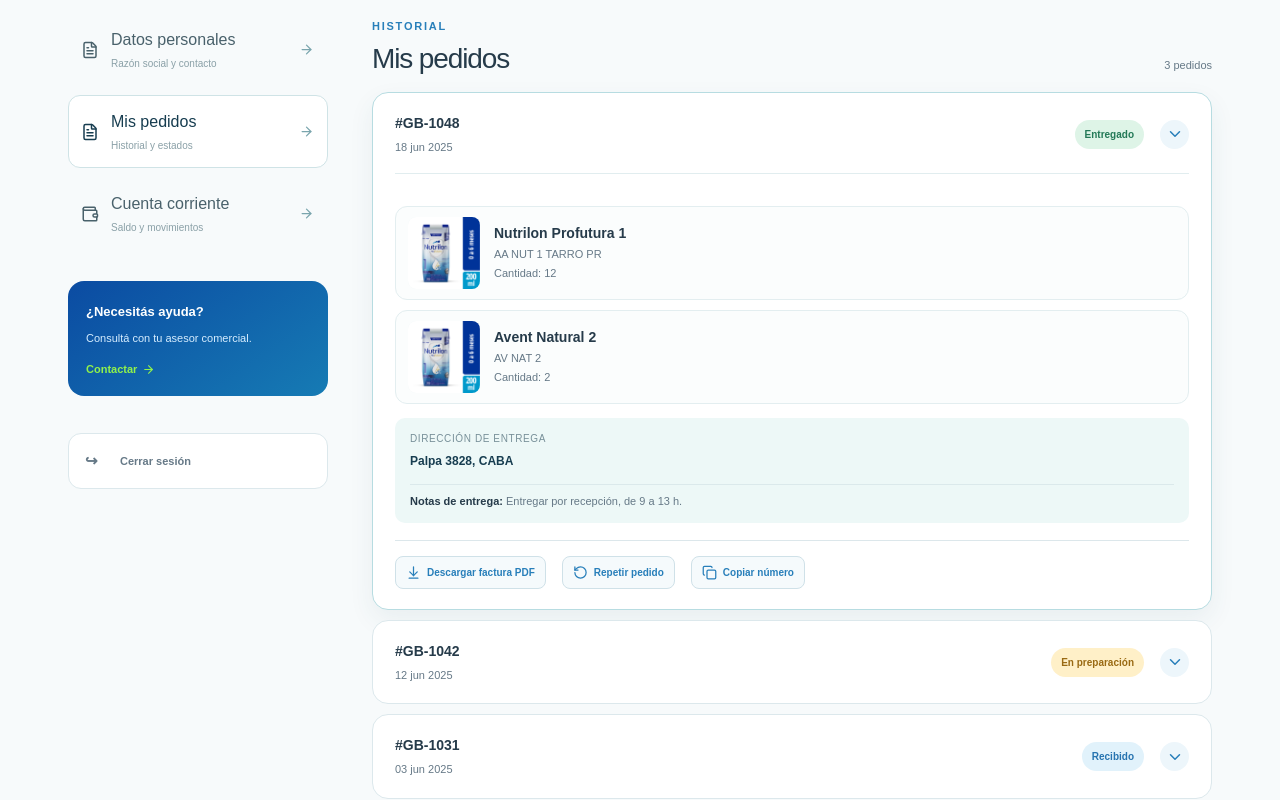
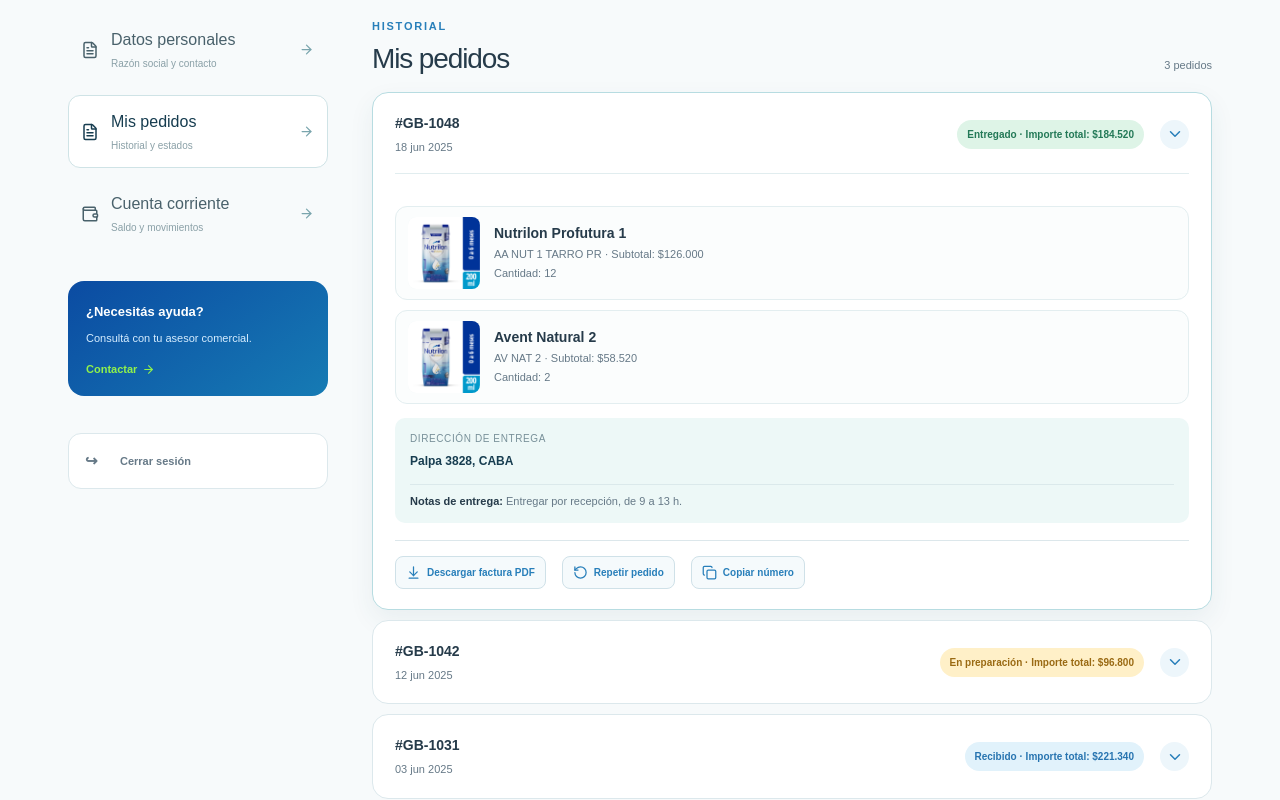
Before and after one commit to depcsuite/grupobabystore.com.ar, a Next.js app: page /cuenta in a window 1280 px wide. Shown: the part 360-1160 px from the top of the page. Built offline with nearby package versions, Linux system fonts and the light colour scheme.

Commit message:
Mostrar total y subtotales en pedidos

```diff
--- a/app/cuenta/page.tsx
+++ b/app/cuenta/page.tsx
@@ -9,9 +9,9 @@ import { AccountMenu } from "@/components/account-menu"
 import { PromoTopbar } from "@/components/promo-topbar"
 
 const orders = [
-  { id: "#GB-1048", date: "18 jun 2025", items: [{ name: "Nutrilon Profutura 1", code: "AA NUT 1 TARRO PR", quantity: 12, image: "/hero-nutrilon-1.jpg", price: "$126.000" }, { name: "Avent Natural 2", code: "AV NAT 2", quantity: 2, image: "/hero-nutrilon-1.jpg", price: "$58.520" }], amount: "$184.520", status: "Entregado", tone: "done", address: "Palpa 3828, CABA", notes: "Entregar por recepción, de 9 a 13 h." },
-  { id: "#GB-1042", date: "12 jun 2025", items: [{ name: "NAN Expert Pro 1", code: "AA NAN 1 TARRO", quantity: 6, image: "/hero-nutrilon-1.jpg", price: "$68.400" }, { name: "BIBS Chupete", code: "BIBS CHUPETE", quantity: 12, image: "/hero-nutrilon-1.jpg", price: "$28.400" }], amount: "$96.800", status: "En preparación", tone: "progress", address: "Av. Cabildo 2450, CABA", notes: "Avisar antes de entregar." },
-  { id: "#GB-1031", date: "03 jun 2025", items: [{ name: "Nutrilon Profutura 2", code: "AA NUT 2 TARRO PR", quantity: 1, image: "/hero-nutrilon-1.jpg", price: "$142.000" }, { name: "Chicco Set Baño", code: "CHICCO SET BANIO", quantity: 1, image: "/hero-nutrilon-1.jpg", price: "$79.340" }], amount: "$221.340", status: "Recibido", tone: "received", address: "Palpa 3828, CABA", notes: "Entregar por recepción, de 9 a 13 h." },
+  { id: "#GB-1048", date: "18 jun 2025", items: [{ name: "Nutrilon Profutura 1", code: "AA NUT 1 TARRO PR · Subtotal: $126.000", quantity: 12, image: "/hero-nutrilon-1.jpg", price: "$126.000", subtotal: "$126.000" }, { name: "Avent Natural 2", code: "AV NAT 2 · Subtotal: $58.520", quantity: 2, image: "/hero-nutrilon-1.jpg", price: "$58.520", subtotal: "$58.520" }], amount: "$184.520", status: "Entregado · Importe total: $184.520", tone: "done", address: "Palpa 3828, CABA", notes: "Entregar por recepción, de 9 a 13 h." },
+  { id: "#GB-1042", date: "12 jun 2025", items: [{ name: "NAN Expert Pro 1", code: "AA NAN 1 TARRO · Subtotal: $68.400", quantity: 6, image: "/hero-nutrilon-1.jpg", price: "$68.400", subtotal: "$68.400" }, { name: "BIBS Chupete", code: "BIBS CHUPETE · Subtotal: $28.400", quantity: 12, image: "/hero-nutrilon-1.jpg", price: "$28.400", subtotal: "$28.400" }], amount: "$96.800", status: "En preparación · Importe total: $96.800", tone: "progress", address: "Av. Cabildo 2450, CABA", notes: "Avisar antes de entregar." },
+  { id: "#GB-1031", date: "03 jun 2025", items: [{ name: "Nutrilon Profutura 2", code: "AA NUT 2 TARRO PR · Subtotal: $142.000", quantity: 1, image: "/hero-nutrilon-1.jpg", price: "$142.000", subtotal: "$142.000" }, { name: "Chicco Set Baño", code: "CHICCO SET BANIO · Subtotal: $79.340", quantity: 1, image: "/hero-nutrilon-1.jpg", price: "$79.340", subtotal: "$79.340" }], amount: "$221.340", status: "Recibido · Importe total: $221.340", tone: "received", address: "Palpa 3828, CABA", notes: "Entregar por recepción, de 9 a 13 h." },
 ]
 
 export type AccountSection = "profile" | "orders" | "account"
```
